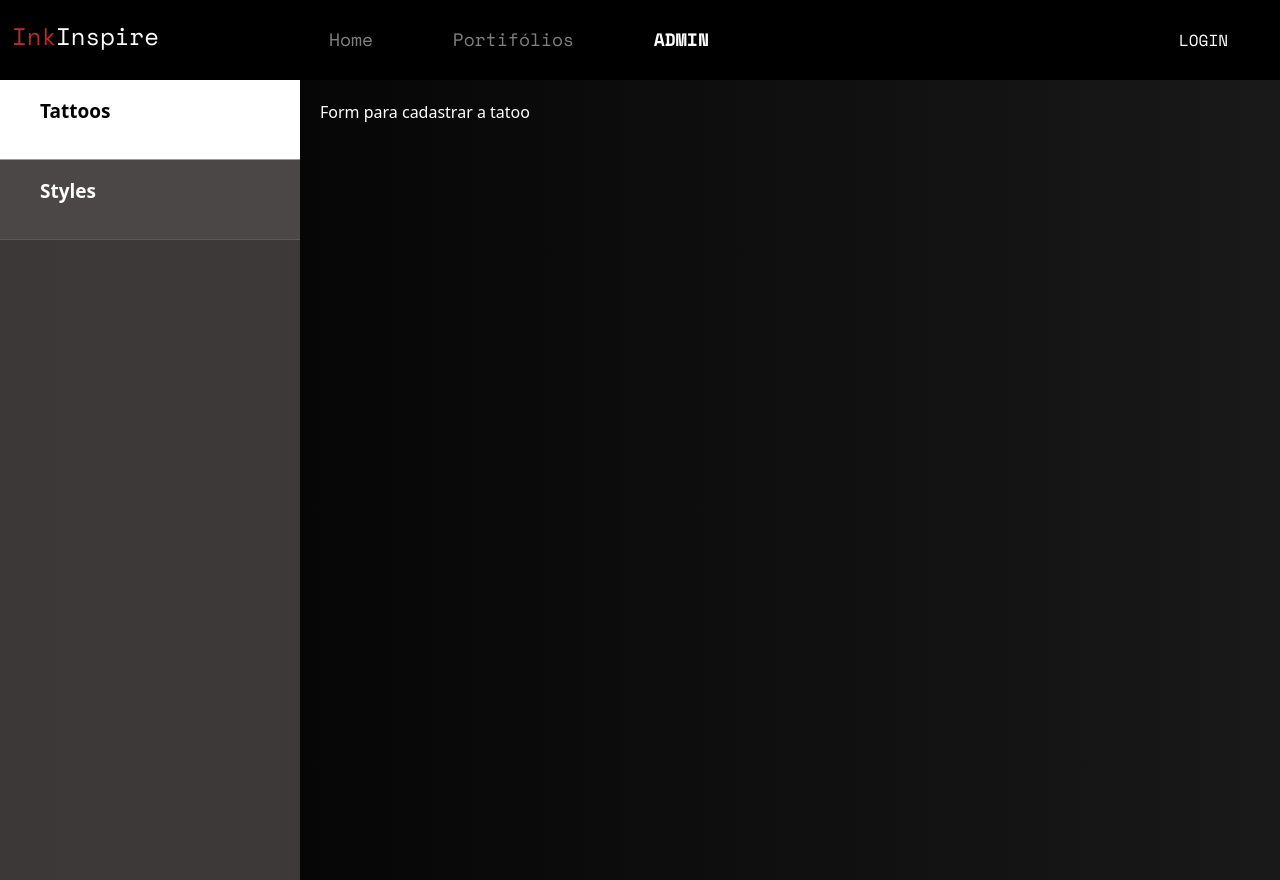
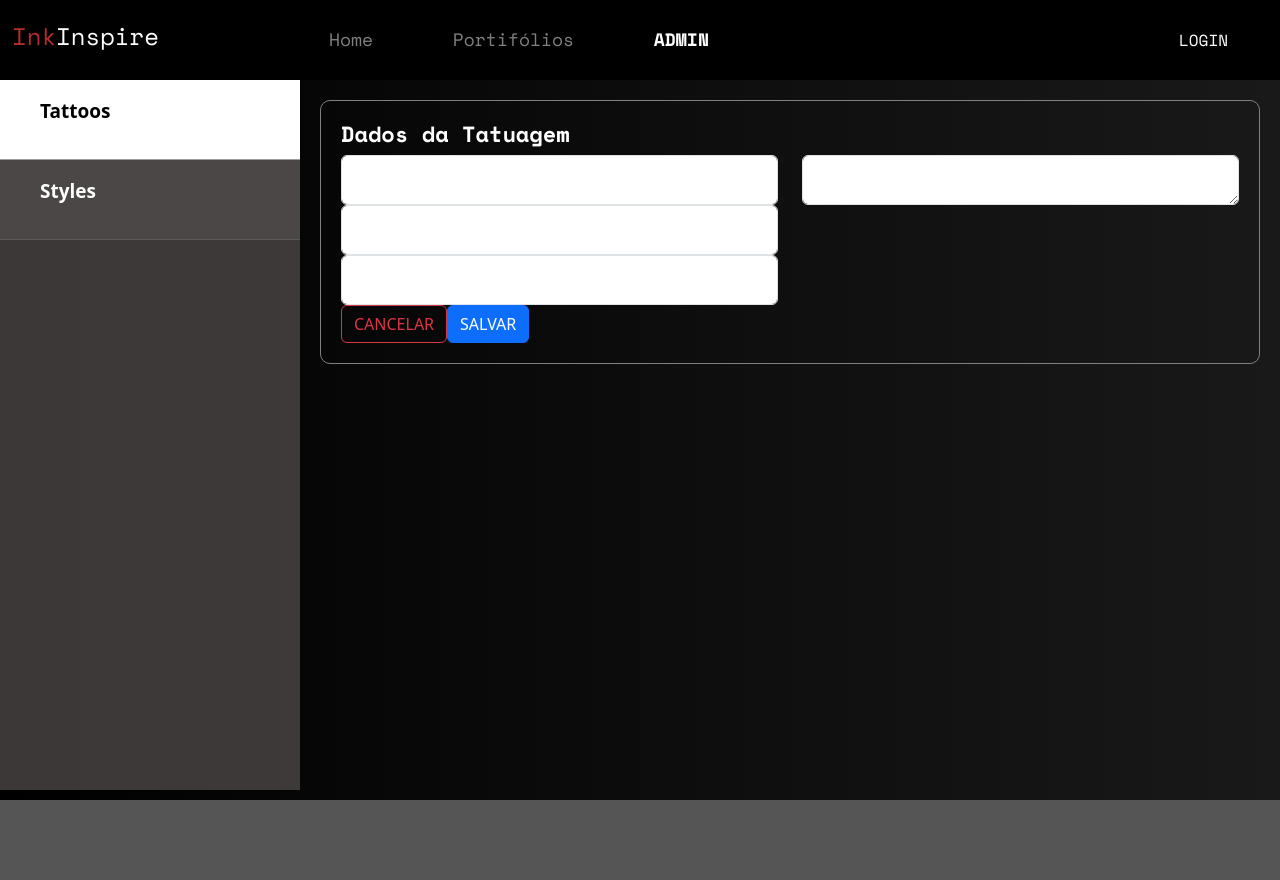
Before and after one commit to fh3mrique/InkInspire, a React (Vite) app in the folder frontend/: page /admin/tattoo/create in a window 1280 px wide. After the commit the page ends 800 px from the top, so only its background shows below. Built offline with nearby package versions, Linux system fonts and the light colour scheme; sample sign-in values are in the browser's storage.

Commit message:
Feat:  Começando o HTML do formulário de produtos

```diff
--- a/frontend/src/pages/Admin/Navbar/styles.css
+++ b/frontend/src/pages/Admin/Navbar/styles.css
@@ -8,7 +8,6 @@
 .admin-nav-container {
   padding: 10px;
   background-color: rgba(82, 77, 77, 0.733);
-  height: 100vh;
 }
 
 .admin-nav-item {
@@ -45,7 +44,7 @@
   .admin-nav-container {
     padding: 0;
     width: 300px;
-    /* height: calc(100% - 90px); */
+    height: calc(100vh - 90px);
   }
 
   .admin-nav-item{
--- a/frontend/src/pages/Admin/Tattoos/Form/index.tsx
+++ b/frontend/src/pages/Admin/Tattoos/Form/index.tsx
@@ -1,5 +1,31 @@
+import "./styles.css";
+
 const Form = () => {
-  return <div>Form para cadastrar a tatoo</div>;
+  return (
+    <div className="tattoo-crud-container">
+      <div className=" tattoo-crud-form-card">
+        <h1 className="tattoo-crud-form-title">Dados da Tatuagem</h1>
+
+        <form action="">
+          <div className="row">
+            <div className="col-lg-6">
+              <input className="form-control base-input" type="text" />
+              <input className="form-control base-input" type="text" />
+              <input className="form-control base-input" type="text" />
+            </div>
+            <div className="col-lg-6">
+              <textarea className="form-control base-input" name="" rows={10}></textarea>
+            </div>
+          </div>
+
+          <div>
+            <button className="btn btn-outline-danger">CANCELAR</button>
+            <button className="btn btn-primary">SALVAR</button>
+          </div>
+        </form>
+      </div>
+    </div>
+  );
 };
 
 export default Form;
--- /dev/null
+++ b/frontend/src/pages/Admin/Tattoos/Form/styles.css
@@ -0,0 +1,11 @@
+.tattoo-crud-form-card{
+    padding: 20px;
+    border: solid 1px gray;
+    border-radius: 10px;
+}
+
+.tattoo-crud-form-title{
+    font-weight: bold;
+    font-size: 22px;
+    letter-spacing: -0.015px;
+}
--- a/frontend/src/pages/Admin/Tattoos/List/TattooCrudCard/styles.css
+++ b/frontend/src/pages/Admin/Tattoos/List/TattooCrudCard/styles.css
@@ -6,6 +6,7 @@
     margin-bottom: 30px;
     /* box-shadow: -5px -5px 30px 5px red, 5px 5px 30px 5px blue; */
     font-family: "Space Mono", monospace;
+    border-radius: 10px;
 }
 
 .card-crud-container img{
```
